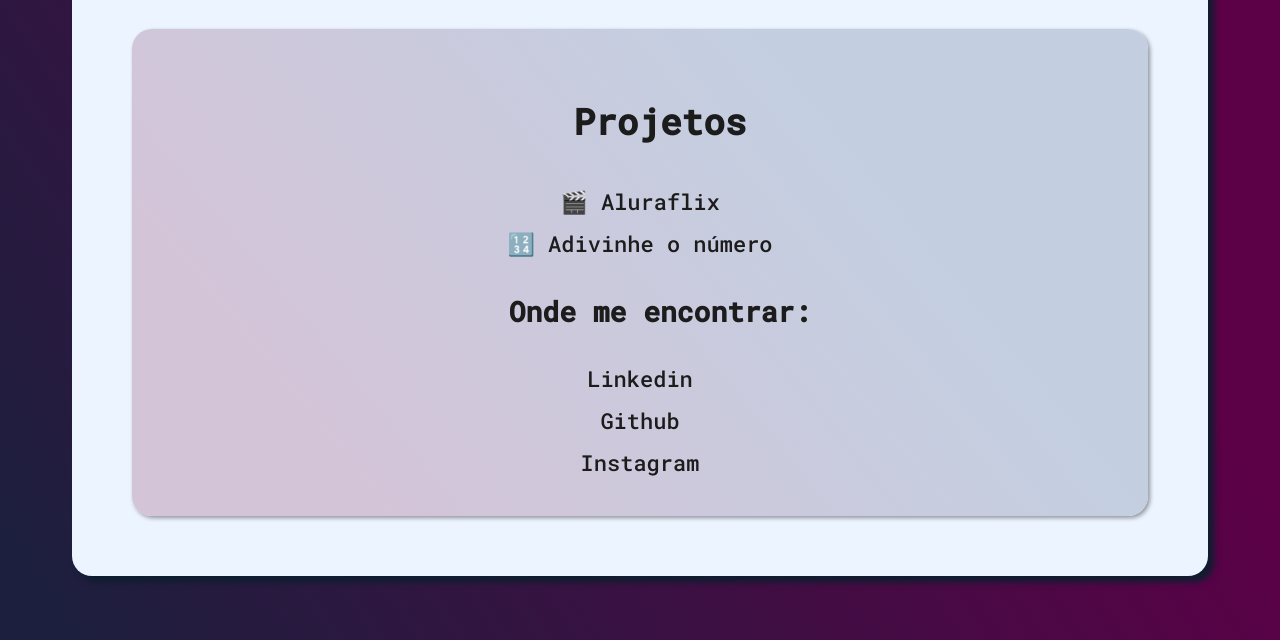
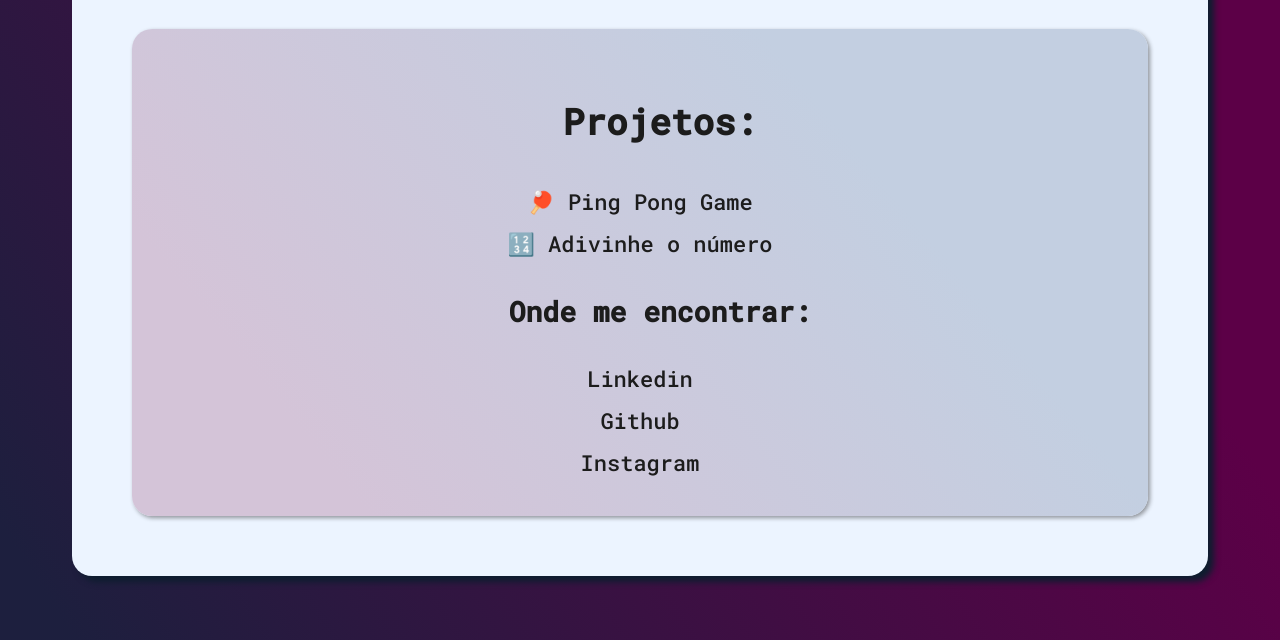
Before and after one commit to AlineBertoldo/myportfolio, a plain HTML site: page index.html in a window 1280 px wide. Shown: the part 289-929 px from the top of the page. Drawn offline with Linux system fonts and the light colour scheme.

Commit message:
colocando outro projeto

```diff
--- a/index.html
+++ b/index.html
@@ -24,8 +24,8 @@
       </div>
     </header>
     <main class="projetos">
-      <ul class="projetos-titulo">Projetos</ul>
-      <li class="projetos-item"> <a href="https://codepen.io/alinebertoldo/pen/OJzVxaJ" target="_blank" rel="external"> 🎬 Aluraflix </a> </li>
+      <ul class="projetos-titulo">Projetos:</ul>
+      <li class="projetos-item"> <a href="https://editor.p5js.org/Alinebertoldo/full/WeQNhOptc" target="_blank" rel="external"> 🏓 Ping Pong Game </a> </li>
       <li class="projetos-item"> <a href="https://codepen.io/alinebertoldo/pen/RwjXYMm" target="_blank" rel="external">🔢 Adivinhe o número </a> </li>
       <ul class="onde"> Onde me encontrar: </ul>
       <li class="projetos-item"> <a href="https://www.linkedin.com/in/aline-bertoldo/" target="_blank" rel="external"> Linkedin </a> </li>
```
